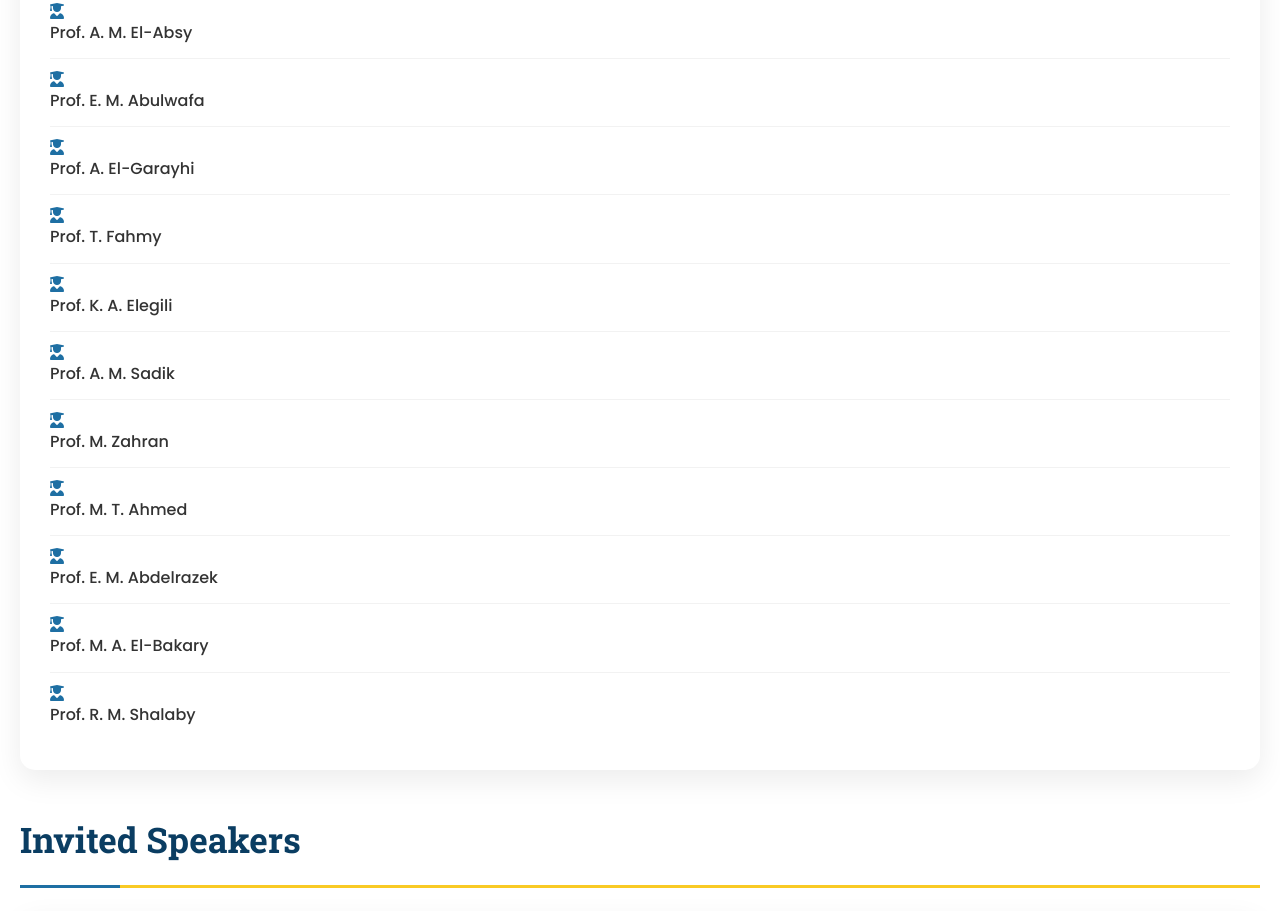
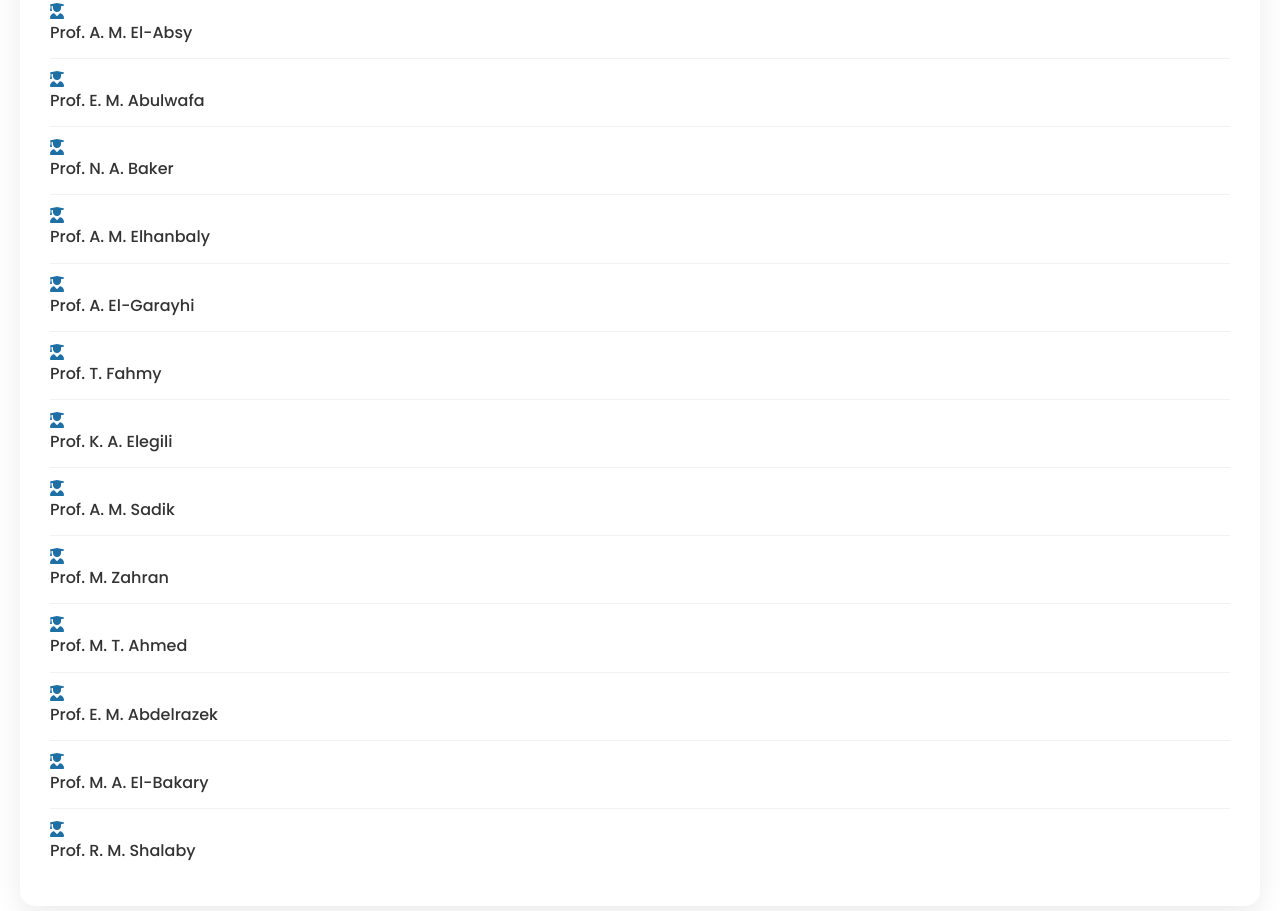
Before and after one commit to physdept11-del/The-1st-International-Conference-on-Physics-and-its-Applications-in-Sustainable-Development, a plain HTML site: page indexupdate.html in a window 1280 px wide. Shown: the part 4635-5546 px from the top of the page. Drawn offline with Linux system fonts and the light colour scheme; files that its build step writes are made by us from their sources; files whose address does not match are found by name.

Commit message:
Update indexupdate.html

```diff
--- a/indexupdate.html
+++ b/indexupdate.html
@@ -196,6 +196,8 @@
                         <li><i class="fas fa-user-graduate"></i> <span class="member-name">Prof. Y. M. Moustafa</span></li>
                         <li><i class="fas fa-user-graduate"></i> <span class="member-name">Prof. A. M. El-Absy</span></li>
                         <li><i class="fas fa-user-graduate"></i> <span class="member-name">Prof. E. M. Abulwafa</span></li>
+                        <li><i class="fas fa-user-graduate"></i> <span class="member-name">Prof. N. A. Baker</span></li>
+                        <li><i class="fas fa-user-graduate"></i> <span class="member-name">Prof. A. M. Elhanbaly</span></li>
                         <li><i class="fas fa-user-graduate"></i> <span class="member-name">Prof. A. El-Garayhi</span></li>
                         <li><i class="fas fa-user-graduate"></i> <span class="member-name">Prof. T. Fahmy</span></li>
                         <li><i class="fas fa-user-graduate"></i> <span class="member-name">Prof. K. A. Elegili</span></li>
```
